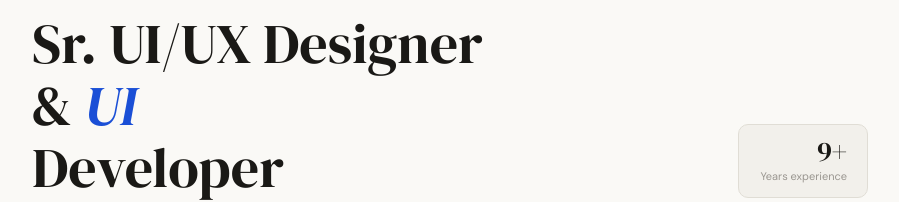
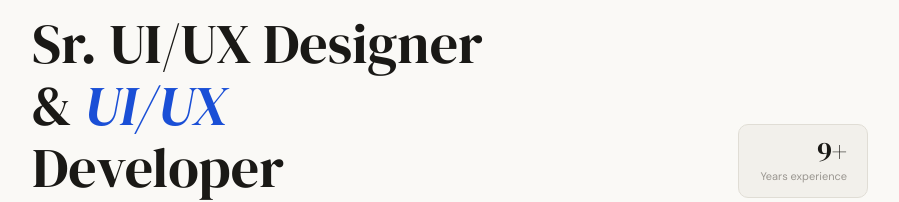
Before and after one commit to sudhagotte6-code/sudhakar_gotte, a plain HTML site: page index.html in a window 1280 px wide. Shown: the part 173-375 px from the top of the page, without its empty margins (190-1089 px from the left). Drawn offline with Linux system fonts and the light colour scheme.

Commit message:
Update title and heading to reflect UI/UX focus

```diff
--- a/index.html
+++ b/index.html
@@ -3,7 +3,7 @@
 <head>
   <meta charset="UTF-8" />
   <meta name="viewport" content="width=device-width, initial-scale=1.0" />
-  <title>Sudhakar Gotte | UI/UX Designer & UI Developer</title>
+  <title>Sudhakar Gotte | UI/UX Designer & Developer</title>
   <link href="https://fonts.googleapis.com/css2?family=DM+Serif+Display:ital@0;1&family=DM+Sans:opsz,wght@9..40,300;9..40,400;9..40,500&display=swap" rel="stylesheet" />
   <style>
     *, *::before, *::after { box-sizing: border-box; margin: 0; padding: 0; }
@@ -689,7 +689,7 @@
     <div class="hero">
       <div>
         <div class="hero-eyebrow fade fade-1">&#9679; Available for opportunities</div>
-        <h1 class="fade fade-2"> Sr. UI/UX Designer<br>&amp; <em>UI</em><br>Developer</h1>
+        <h1 class="fade fade-2"> Sr. UI/UX Designer<br>&amp; <em>UI/UX</em><br>Developer</h1>
         <p class="hero-tagline fade fade-3">
           9+ years designing and engineering healthcare, insurance,
           and enterprise applications that balance usability with
```
